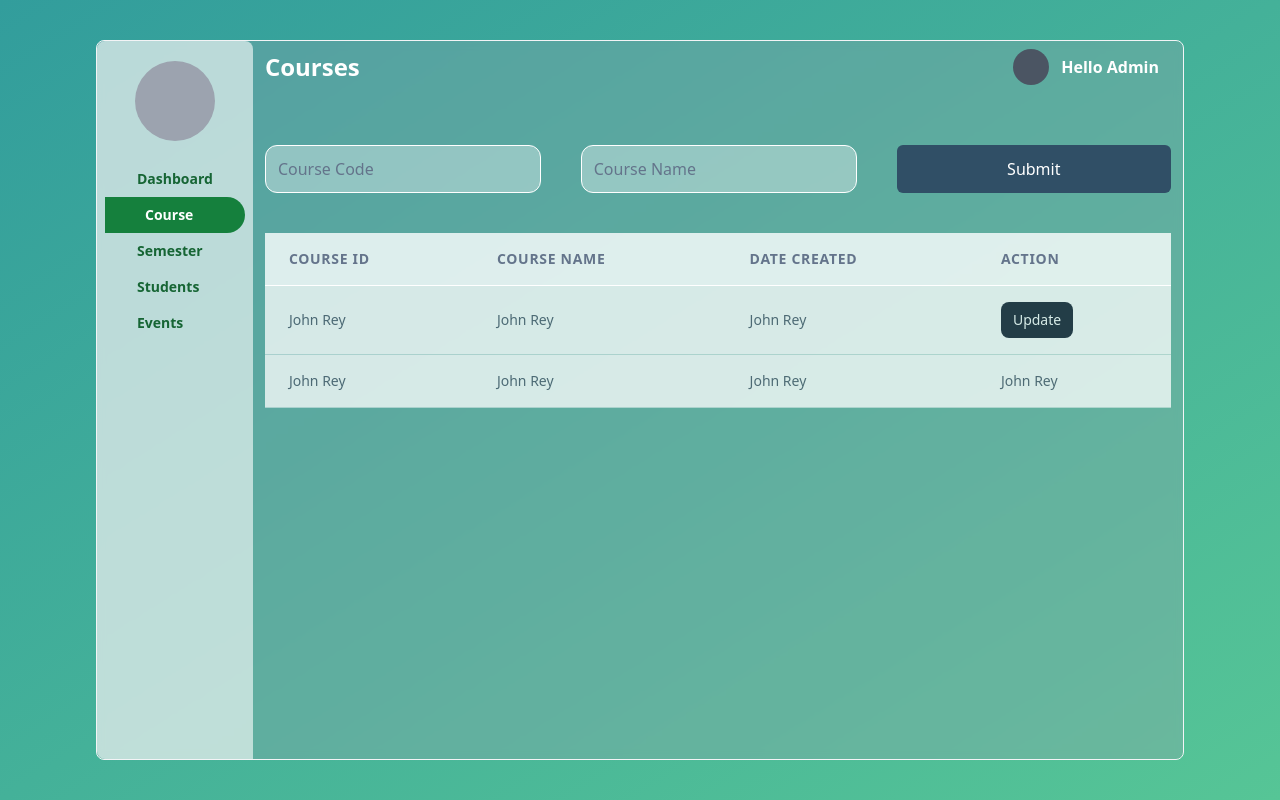
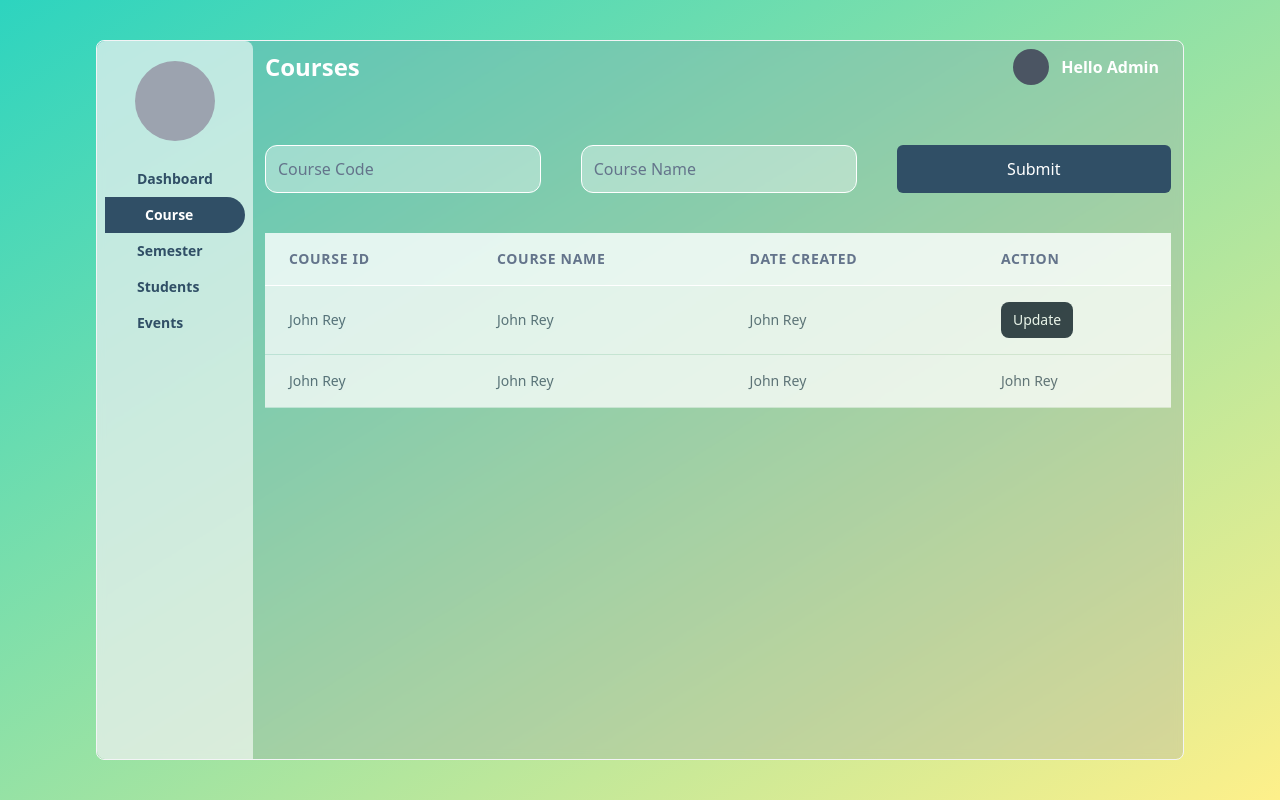
Before and after one commit to chappy11/booklet-app, a Next.js app: page /course in a window 1280 px wide. Built offline with nearby package versions, Linux system fonts and the light colour scheme.

Commit message:
[feature][chappy] Dashboard Color

```diff
--- a/src/app/(auth)/layout.tsx
+++ b/src/app/(auth)/layout.tsx
@@ -7,7 +7,7 @@ export default function DashboardLayout({
   children: React.ReactNode;
 }>) {
   return (
-    <main className='w-full  overflow-x-hidden flex flex-row bg-gradient-to-br  from-[#329D9C] to-[#56C596]  bg-no-repeat h-full'>
+    <main className='w-full  overflow-x-hidden flex flex-row bg-gradient-to-br  from-teal-400 to-yellow-200  bg-no-repeat h-full'>
          <div className=" flex flex-row w-[85%] m-auto  h-[90%]  bg-gray-400 rounded-lg bg-clip-padding backdrop-filter backdrop-blur-sm bg-opacity-30 border border-gray-100">
             <SideBar/>
             <PageComponent>
--- a/src/app/_lib/components/Sidebar/Item/index.tsx
+++ b/src/app/_lib/components/Sidebar/Item/index.tsx
@@ -16,7 +16,7 @@ export default function Item(props:Props) {
     const itemDesign = useMemo(()=>{
        const isActive = pathName === url;
 
-       return isActive ? `bg-green-700 text-white rounded-r-full  mx-2 px-10 py-2 font-semibold text-sm`:` text-sm px-10 py-2 text-green-800 font-semibold`
+       return isActive ? `bg-[#304F66] text-white rounded-r-full  mx-2 px-10 py-2 font-semibold text-sm`:` text-sm px-10 py-2 text-[#304F66] font-semibold`
     },[pathName,url]);
 
 
```
